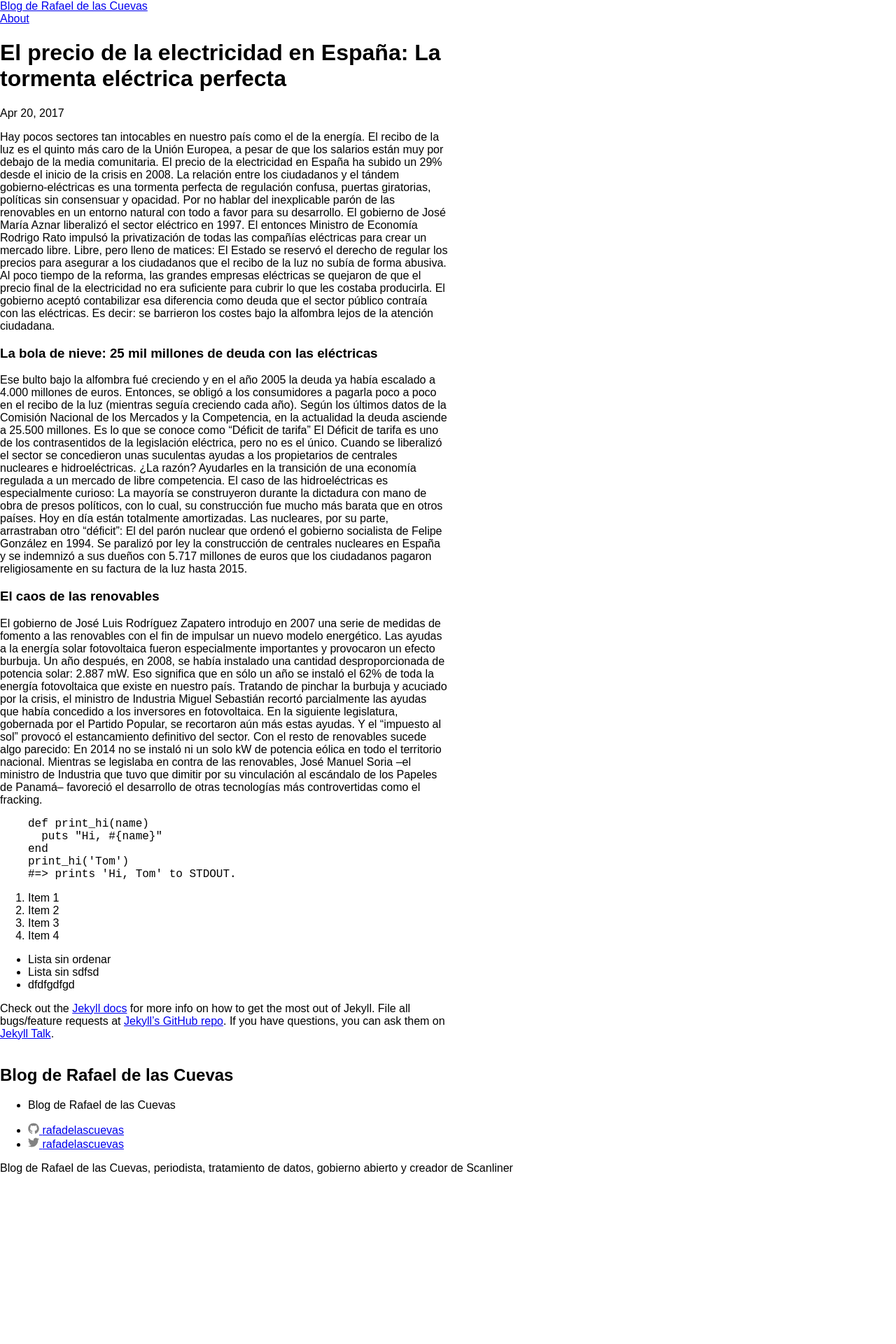
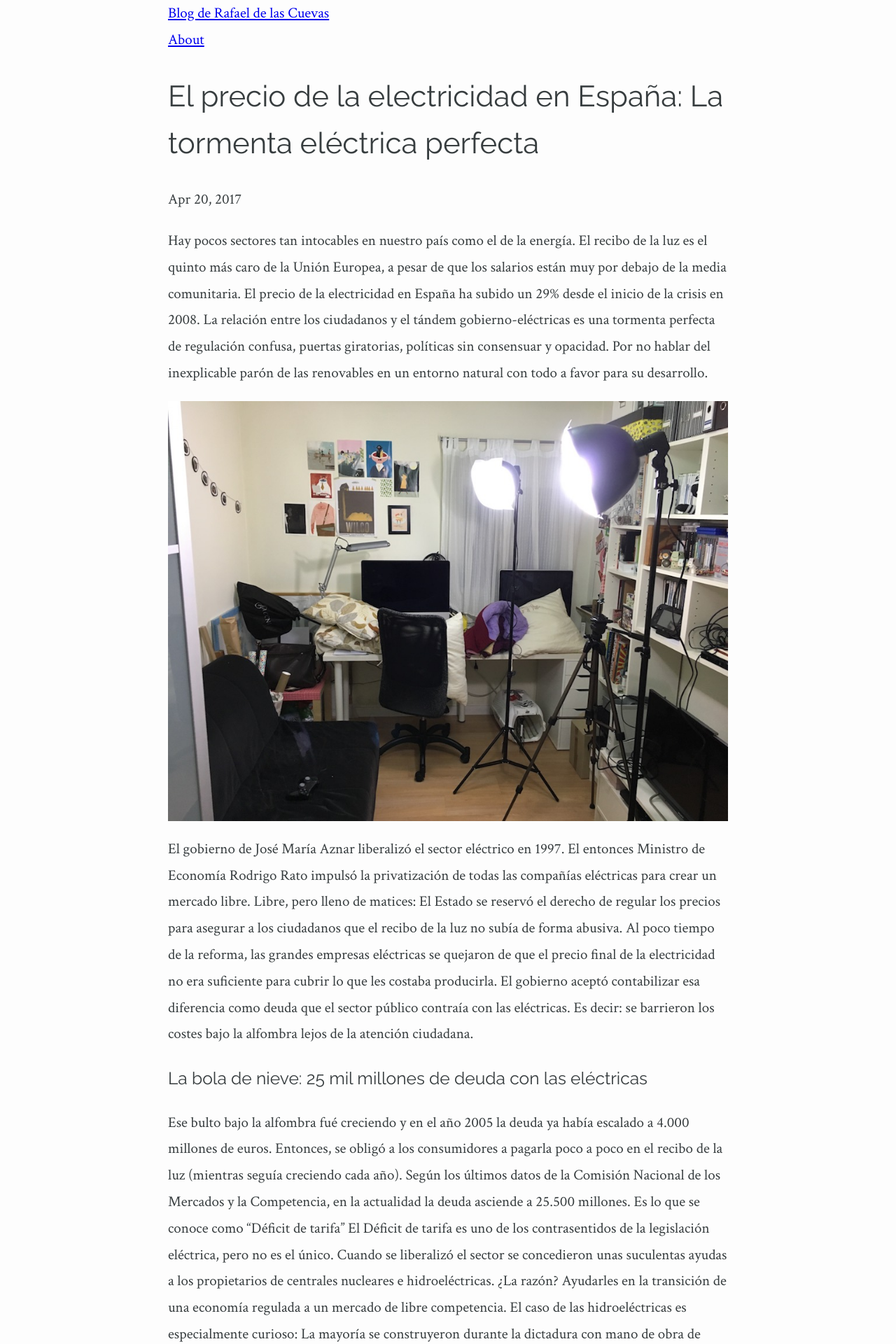
Before and after one commit to rafadelascuevas/rafadelascuevas, a Jekyll site: the page built from _posts/2017-04-20-post2.markdown, in a window 1280 px wide. Shown: the top 1920 px of the page at 70% size. Built offline with Jekyll 4.4.1, drawn with Linux system fonts in a browser that asks for light colours; before the commit the page ends 1694 px from its top, so only the background shows below that; some of the changed text lies outside the part shown.

Commit message:
improved responsive grid

```diff
--- a/_includes/footer.html
+++ b/_includes/footer.html
@@ -1,4 +1,4 @@
-<footer class="site-footer">
+<footer class="site-footer container">
 
   <div class="wrapper">
 
--- a/_includes/header.html
+++ b/_includes/header.html
@@ -1,4 +1,4 @@
-<header class="site-header" role="banner">
+<header class="site-header container" role="banner">
 
   <div class="pure-g">
     <div class="pure-u-1">
--- a/_layouts/default.html
+++ b/_layouts/default.html
@@ -8,9 +8,13 @@
     {% include header.html %}
 
     <main class="page-content" aria-label="Content">
-      <div class="wrapper">
-        {{ content }}
-      </div>
+      <div class="container">
+          <div class="pure-g">
+            <div class="pure-u-1">
+              {{ content }}
+            </div>
+          </div>
+        </div>
     </main>
 
     {% include footer.html %}
--- a/_layouts/post.html
+++ b/_layouts/post.html
@@ -2,7 +2,7 @@
 layout: default
 ---
 <div class="pure-g">
-  <article class="pure-u-1-2" class="post" itemscope itemtype="http://schema.org/BlogPosting">
+  <article class="pure-u-1" class="post" itemscope itemtype="http://schema.org/BlogPosting">
 
     <header class="post-header">
       <h1 class="post-title" itemprop="name headline">{{ page.title | escape }}</h1>
--- a/_posts/2017-04-20-post2.markdown
+++ b/_posts/2017-04-20-post2.markdown
@@ -5,6 +5,9 @@ date:   2017-04-20 19:08:43 +0200
 categories: jekyll update
 ---
 Hay pocos sectores tan intocables en nuestro país como el de la energía. El recibo de la luz es el quinto más caro de la Unión Europea, a pesar de que los salarios están muy por debajo de la media comunitaria. El precio de la electricidad en España ha subido un 29% desde el inicio de la crisis en 2008. La relación entre los ciudadanos y el tándem gobierno-eléctricas es una tormenta perfecta de regulación confusa, puertas giratorias, políticas sin consensuar y opacidad. Por no hablar del inexplicable parón de las renovables en un entorno natural con todo a favor para su desarrollo.
+
+<img class="pure-img" src="{{ site.url }}/assets/img/image.jpg">
+
 El gobierno de José María Aznar liberalizó el sector eléctrico en 1997. El entonces Ministro de Economía Rodrigo Rato impulsó la privatización de todas las compañías eléctricas para crear un mercado libre. Libre, pero lleno de matices: El Estado se reservó el derecho de regular los precios para asegurar a los ciudadanos que el recibo de la luz no subía de forma abusiva.
 Al poco tiempo de la reforma, las grandes empresas eléctricas se quejaron de que el precio final de la electricidad no era suficiente para cubrir lo que les costaba producirla. El gobierno aceptó contabilizar esa diferencia como deuda que el sector público contraía con las eléctricas. Es decir: se barrieron los costes bajo la alfombra lejos de la atención ciudadana.
 
@@ -12,6 +15,57 @@ Al poco tiempo de la reforma, las grandes empresas eléctricas se quejaron de qu
 Ese bulto bajo la alfombra fué creciendo y en el año 2005 la deuda ya había escalado a 4.000 millones de euros. Entonces, se obligó a los consumidores a pagarla poco a poco en el recibo de la luz (mientras seguía creciendo cada año). Según los últimos datos de la Comisión Nacional de los Mercados y la Competencia, en la actualidad la deuda asciende a 25.500 millones. Es lo que se conoce como “Déficit de tarifa”
 El Déficit de tarifa es uno de los contrasentidos de la legislación eléctrica, pero no es el único. Cuando se liberalizó el sector se concedieron unas suculentas ayudas a los propietarios de centrales nucleares e hidroeléctricas. ¿La razón? Ayudarles en la transición de una economía regulada a un mercado de libre competencia. El caso de las hidroeléctricas es especialmente curioso: La mayoría se construyeron durante la dictadura con mano de obra de presos políticos, con lo cual, su construcción fue mucho más barata que en otros países. Hoy en día están totalmente amortizadas.
 Las nucleares, por su parte, arrastraban otro “déficit”: El del parón nuclear que ordenó el gobierno socialista de Felipe González en 1994. Se paralizó por ley la construcción de centrales nucleares en España y se indemnizó a sus dueños con 5.717 millones de euros que los ciudadanos pagaron religiosamente en su factura de la luz hasta 2015.
+
+<table>
+  <tbody><tr>
+    <th>Nº de clicks necesarios para llegar a la información</th>
+    <th>Puntuación</th>
+  </tr>
+  <tr>
+    <td>3 ó menos</td>
+    <td>100</td>
+  </tr>
+  <tr>
+    <td>4</td>
+    <td>90</td>
+  </tr>
+  <tr>
+    <td>5</td>
+    <td>80</td>
+  </tr>
+  <tr>
+    <td>6</td>
+    <td>70</td>
+  </tr>
+  <tr>
+    <td>7</td>
+    <td>60</td>
+  </tr>
+  <tr>
+    <td>8</td>
+    <td>50</td>
+  </tr>
+  <tr>
+    <td>9</td>
+    <td>40</td>
+  </tr>
+  <tr>
+    <td>10</td>
+    <td>30</td>
+  </tr>
+  <tr>
+    <td>11</td>
+    <td>20</td>
+  </tr>
+  <tr>
+    <td>12</td>
+    <td>10</td>
+  </tr>
+  <tr>
+    <td>más de 12</td>
+    <td>0</td>
+  </tr>
+</tbody></table>
 
 ### El caos de las renovables
 El gobierno de José Luis Rodríguez Zapatero introdujo en 2007 una serie de medidas de fomento a las renovables con el fin de impulsar un nuevo modelo energético. Las ayudas a la energía solar fotovoltaica fueron especialmente importantes y provocaron un efecto burbuja. Un año después, en 2008, se había instalado una cantidad desproporcionada de potencia solar: 2.887 mW. Eso significa que en sólo un año se instaló el 62% de toda la energía fotovoltaica que existe en nuestro país. Tratando de pinchar la burbuja y acuciado por la crisis, el ministro de Industria Miguel Sebastián recortó parcialmente las ayudas que había concedido a los inversores en fotovoltaica. En la siguiente legislatura, gobernada por el Partido Popular, se recortaron aún más estas ayudas. Y el “impuesto al sol” provocó el estancamiento definitivo del sector. Con el resto de renovables sucede algo parecido: En 2014 no se instaló ni un solo kW de potencia eólica en todo el territorio nacional.
--- a/_sass/pure.scss
+++ b/_sass/pure.scss
@@ -16,10 +16,30 @@ Copyright (c) Nicolas Gallagher and Jonathan Neal
  *    without disabling user zoom.
  */
 
+// Define defaults for each variable.
+
+$base-font-family: "Crimson Text", serif !default;
+$base-font-size:   21px !default;
+$base-font-weight: 400 !default;
+$small-font-size:  $base-font-size * 0.875 !default;
+$base-line-height: 1.8 !default;
+
+$heading-font-family: "Raleway", Helvetica, Arial, sans-serif !default;
+$heading-line-height: 1.6 !default;
+
+$spacing-unit:     30px !default;
+
+$text-color:       #373D3F !default;
+$background-color: #fdfdfd !default;
+$brand-color:      #2a7ae2 !default;
+
+$grey-color:       #828282 !default;
+$grey-color-light: lighten($grey-color, 40%) !default;
+$grey-color-dark:  darken($grey-color, 25%) !default;
+
 html {
-  font-family: sans-serif; /* 1 */
-  -ms-text-size-adjust: 100%; /* 2 */
-  -webkit-text-size-adjust: 100%; /* 2 */
+  font-family: $base-font-family;
+  font-size: $base-font-size;
 }
 
 /**
@@ -27,6 +47,11 @@ html {
  */
 
 body {
+  font-family: $base-font-family;
+  font-weight: $base-font-weight;
+  line-height: $base-line-height;
+  color: $text-color;
+  background-color: $background-color;
   margin: 0;
 }
 
@@ -143,6 +168,15 @@ dfn {
  * contexts in Firefox 4+, Safari, and Chrome.
  */
 
+/**
+ * Headings
+ */
+h1, h2, h3, h4, h5, h6 {
+  font-family: $heading-font-family;
+  font-weight: $base-font-weight;
+  line-height: $heading-line-height;
+}
+
 h1 {
   font-size: 2em;
   margin: 0.67em 0;
@@ -444,6 +478,32 @@ th {
  */
 
 /**
+ * Container
+ */
+
+.container {
+  padding-right: 35px;
+  padding-left: 35px;
+  margin-right: auto;
+  margin-left: auto;
+}
+@media (min-width: 768px) {
+  .container {
+    width: 600px;
+  }
+}
+@media (min-width: 992px) {
+  .container {
+    width: 700px;
+  }
+}
+@media (min-width: 1200px) {
+  .container {
+    width: 800px;
+  }
+}
+
+/**
  * Always hide an element when it has the `hidden` HTML attribute.
  */
 
@@ -486,7 +546,6 @@ th {
 
     * Helvetica, Arial, sans-serif: Common font stack on OS X and Windows.
     */
-    font-family: FreeSans, Arimo, "Droid Sans", Helvetica, Arial, sans-serif;
 
     /* Use flexbox when possible to avoid `letter-spacing` side-effects. */
     display: -webkit-box;
@@ -529,13 +588,7 @@ th {
     text-rendering: auto;
 }
 
-/*
-Resets the font family back to the OS/browser's default sans-serif font,
-this the same font stack that Normalize.css sets for the `body`.
-*/
-.pure-g [class *= "pure-u"] {
-    font-family: sans-serif;
-}
+
 
 .pure-u-1,
 .pure-u-1-1,
@@ -1441,7 +1494,7 @@ since IE8 won't execute CSS that contains a CSS3 selector.
 
 .pure-table caption {
     color: #000;
-    font: italic 85%/1 arial, sans-serif;
+    font: italic 85%/1;
     padding: 1em 0;
     text-align: center;
 }
```
Also changed, not shown: assets/img/image.jpg (added), assets/img/ricard.jpeg (deleted).
